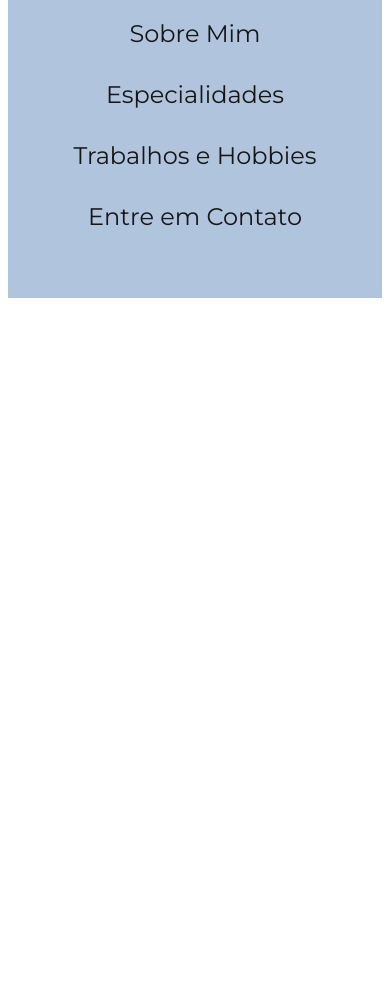
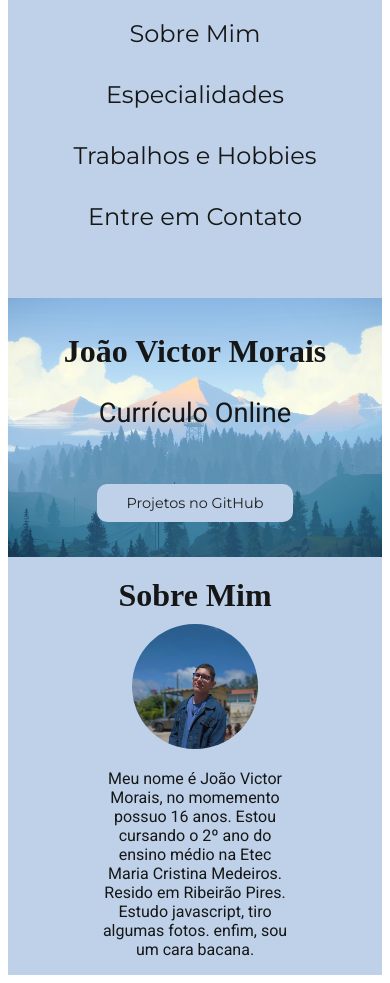
Before and after one commit to ojotav21/curriculo-site-joao.github.io, a plain HTML site: page index.html in a window 390 px wide. Shown: the part 325-1308 px from the top of the page. Before the commit the page ends 844 px from the top, so only its background shows below. Drawn offline with Linux system fonts and the light colour scheme; a web font is replaced by a local one.

Commit message:
site responsivo container

```diff
--- a/css/styles.css
+++ b/css/styles.css
@@ -1,3 +1,6 @@
+
+/* Para Mobile */
+
 /* Formatação Geral */
 body {
     font-family: Trocchi, Montserrat, 'Permanent Marker', sans-serif;
@@ -6,12 +9,16 @@ body {
 
 h1,h2,h3 {
     margin: 0;
-    font-family: 'Roboto';
+    font-family: 'Trocchi';
     font-weight: 700;
 }
 
 p{
     font-family: 'Trocchi', Roboto, 'Times New Roman', Times, serif;
+}
+
+.container{
+    width: 100%;
 }
 
 
@@ -35,7 +42,7 @@ nav{
     display: flex;  /*flexivel */
     flex-direction: column;  /*um em baixo do outro */
     align-items: center;
-    background-color: #B0C4DE ;
+    background-color: rgb(190, 209, 233) ;
     padding: 35px;
 
 }
@@ -66,7 +73,72 @@ nav ul li a {
 }
 
 
+/* Header */
+
+header{
+
+    background-image: url("../img/fundo.png");
+    background-size: cover; /* Pegar a tela inteira */
+    background-position: center;
+    background-repeat: no-repeat;
+    color:#161616;
+    display: flex;
+    flex-direction: column;
+    align-items: center;
+    text-align: center;
+    padding: 35px;
+
+}
+
+header p{
+   margin-bottom: 2em;
+   font-size: 1.7em ;
+
+}
+
+.botao{
+    color: #202020 ;
+    text-decoration: none;
+    padding: 10px 30px;
+    background-color:rgb(190, 209, 233)  ;
+    border-radius: 10px;
+    font-size: 0.9em;
+}
+
+#sobre{
+    display: flex;
+    flex-direction: column;
+    align-items: center;
+    text-align: center ;
+    background-color:rgb(190, 209, 233);
+    color: #161616;
+
+}
+
+#sobre h2 {
+    margin-top: 20px;
+    font-size: 2em;
+    margin-bottom: 10px;
+}
+
+.foto img{
+    width: 67%;
+    border-radius: 100%;
+}
+
+.foto{
+    float: left;
+    width: 50%;
+}
+
+.texto {
+    float: right;
+    width: 50%;
+}
+
+/* Para Desktop */
 @media screen and (min-width: 768px){
+
     /* Cabeçalho Barra de Navegação */
     nav{
         flex-direction: row;
@@ -77,17 +149,37 @@ nav ul li a {
         flex-direction: row;
         width: 70%;
     }
+
+    /*  Header  */
+    header{
+    /* height: 600px; */
+        height:60vh ;
+        justify-content: center;
+
+    }
+
+    /* Sobre */
+    #sobre {
+     flex-direction: row; /*  */
+     flex-wrap: wrap; /* Quebrar linha se não tiver mais espaço*/
+     align-items: center; /* alinhado começando do inicio*/
+     height: 90vh;
+     justify-content: center;
+     min-height: 80vh;
+    }
+
+    #sobre h2 {
+        text-align: center;
+        width: 100%;
+    }
+
+    #sobre div {
+        flex-grow: 1;
+        flex-basis: 300px;
+        padding: 0 20px;
+    }
+
+
 }
 
-
-/* .sobre img {
-    width: 7cm;
-    height: 7cm;
-    border-radius: 100%;
-    align-self: baseline;
-}
-
-.sobre h1, p {
-    text-align: center;
-    flex-direction: column;
-} */
+/* #E6E6FA -> lanavder -> azulzin pastel */
--- a/index.html
+++ b/index.html
@@ -1,28 +1,36 @@
 <!DOCTYPE html>
 
 <html>
+
 <head>
+    <!-- Ico - Fonts - CSS - Javascript - Responsividade - utf-8  -->
     <meta charset="utf-8">
-        <meta name ="viewport" content="width=device-width, inicial-scale=1.0" >  <!-- deixa responsivo  -->
+    <meta name="viewport" content="width=device-width, inicial-scale=1.0"> <!-- deixa responsivo  -->
 
-        <link href="https://fonts.googleapis.com/css2?family=Montserrat&family=Permanent+Marker&family=Roboto&family=Trocchi&display=swap" rel="stylesheet">
-        <link href="https://fonts.googleapis.com/css?family=Amatic+SC|Caveat+Brush|Just+Another+Hand|Pacifico|Sue+Ellen+Francisco&display=swap" rel="stylesheet">       <!-- Fonts Google -> Lettering -->
+    <link
+        href="https://fonts.googleapis.com/css2?family=Montserrat&family=Permanent+Marker&family=Roboto&family=Trocchi&display=swap"
+        rel="stylesheet">
+    <link
+        href="https://fonts.googleapis.com/css?family=Amatic+SC|Caveat+Brush|Just+Another+Hand|Pacifico|Sue+Ellen+Francisco&display=swap"
+        rel="stylesheet"> <!-- Fonts Google -> Lettering -->
 
 
-        <link rel="icon" href= "img/favicon-32x32.png">
+    <link rel="icon" href="img/favicon-32x32.png">
     <link rel="stylesheet" type="text/css" href="css/styles.css">
 
     <title>João Victor Morais</title>
 </head>
 
 <body>
+
+    <!-- Navbar Menu  -->
     <nav class="logo">
         <a href="index.html">
-                <img src="img/logo.png" alt="" >
+            <img src="img/logo.png" alt="">
         </a>
 
         <ul>
-                <li> <a href="#"> Sobre Mim </a> </li>
+            <li> <a href="#sobre"> Sobre Mim </a> </li>
             <li> <a href="#"> Especialidades </a> </li>
             <li> <a href="#"> Trabalhos e Hobbies </a> </li>
             <li> <a href="#"> Entre em Contato </a> </li>
@@ -30,26 +38,34 @@
     </nav>
 
 
-       <!-- <div class="sobre">
+    <!-- Header -->
+    <header>
+        <h1>João Victor Morais</h1>
+        <p>Currículo Online</p>
+        <a class="botao" href="#"> Projetos no GitHub</a> <!-- Currículo Lattes -->
+    </header>
 
-        <h1>Quem Eu Sou?</h1>
+    <!-- Sobre -->
+    <div class="container">
+
+        <section id="sobre">
+            <h2>Sobre Mim</h2>
+            <div class="foto">
+                <img src="img/eu1x1.jpg">
+            </div>
+
+            <div class="texto">
                 <p>
-            Olá, meu nome é João Victor Morais, no momemento possuo 16 anos.
-            Estou cursando o 2 ano do ensino médio na Etec Maria Cristina Medeiros.
-            Resido em Ribeirão Pires
+                    Meu nome é João Victor Morais, no momemento possuo 16 anos.
+                    Estou cursando o 2º ano do ensino médio na Etec Maria Cristina Medeiros.
+                    Resido em Ribeirão Pires. Estudo javascript, tiro algumas fotos.
+                    enfim, sou um cara bacana.
                 </p>
+            </div>
+        </section>
+    </div>
 
-        <img id= "ftEu" src="img/eu1x1.jpg">
-
-    </div> -->
 
 </body>
 
 </html>
-
- <!-- <figure id ="container">
-            <img src="img/fundo.png" alt="">
-            <figcaption>João Victor Morais </figcaption>
-
-
-       </figure> -->
```
Lines whose indentation alone changed are shown as unchanged.
